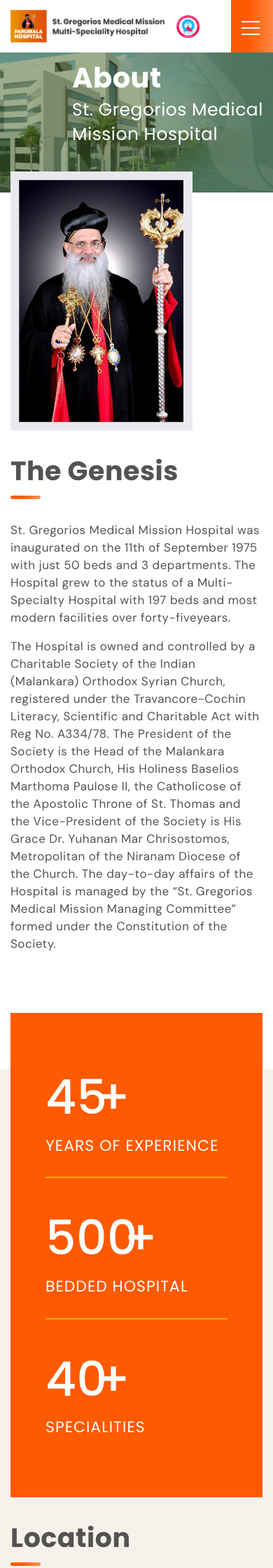
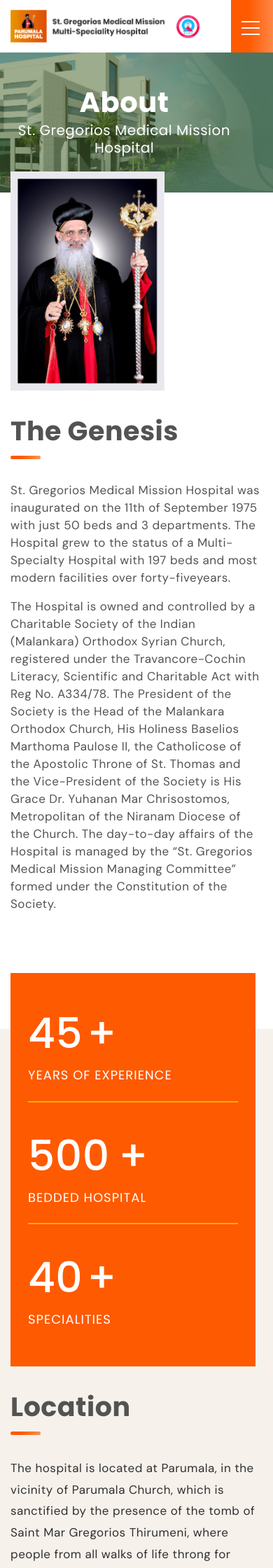
Before and after one commit to dilshad-shibin/parumala-final, a PHP site: page /about.php in a window 390 px wide. Shown: the top 2240 px of the page at 70% size. Run offline with PHP 8.4, Linux system fonts and the light colour scheme; some libraries are stand-ins or nearby versions.

Commit message:
resposive page added

```diff
--- a/assets/css/responsive.css
+++ b/assets/css/responsive.css
@@ -376,13 +376,22 @@
         font-size: 22px;
     }
     .copy-right{
-        text-align: center;
+        /* text-align: center; */
     }
-    .about-banner, .bread-text{
+    .about-banner, .bread-text {
         height: 200px;
     }
     .about-img{
         margin-top: -110px;
+    }
+    .bread-text{
+        margin-top: 0;
+        right: inherit;
+        text-align: center;
+    }
+    .bread-text p {
+        font-size: 20px;
+        line-height: 25px;
     }
     .bread-text h1 {
         font-size: 40px;
@@ -396,6 +405,29 @@
         background: #41602394;
         opacity: 0.9;
     }
+    .about-img img {
+        max-width: 220px;
+    }
+    .about-count .count h1{
+        font-size: 60px;
+    }
+    .about-count{
+        padding: 10px 25px;
+        max-width: 350px;
+    }
+    .about-count .count{
+        padding: 20px 0;
+        margin: 20px 0px;
+    }
+    .about-count .count p{
+        font-size: 18px;
+    }
+    .quality-points{
+        flex-direction: column;
+    }
+    .quality-points ul:last-child{
+        padding-left: 0;
+    }
 
 }
 
```
